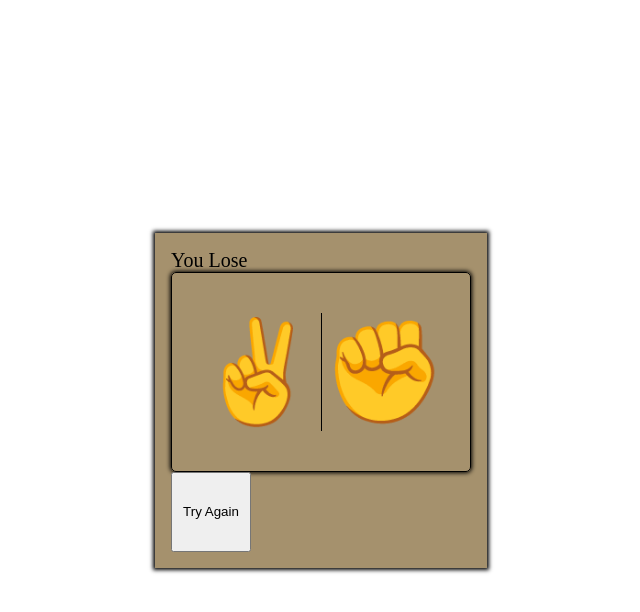
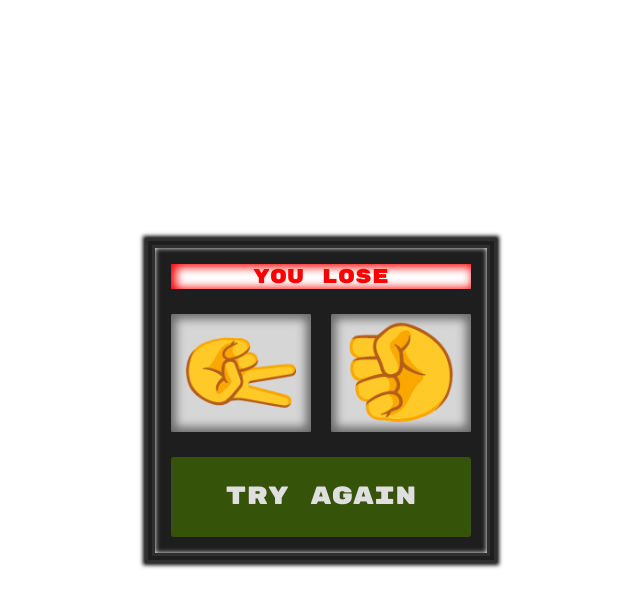
Before and after one commit to dokie-O/Javascript-Practice, a plain HTML site: page projects/rock-paper-scissors/index.html in a window 1280 px wide. Both pictures are taken after a click on the button "✌️". Shown: the whole page, without its empty margins (319-959 px from the left). Drawn offline with Linux system fonts and the light colour scheme.

Commit message:
Add files via upload

```diff
--- a/projects/rock-paper-scissors/index.html
+++ b/projects/rock-paper-scissors/index.html
@@ -8,23 +8,27 @@
     </head>
 
     <body>
-        <div class="container">
-            <p id="result" style="font-size: 20px">Beat em up</p>
+        <main class="container">
+            <p id="result" style="font-size: 20px; color: black">Good Luck!</p>
 
-            <div class="result-container">
-                <div><p id="user"></p></div>
-                <div style="border-left: 1px solid black"><p id="bot"></p></div>
-            </div>
+            <section class="result-container">
+                <div class="input-container">
+                    <p id="user">?</p>
+                </div>
+                <div class="input-container">
+                    <p id="bot">?</p>
+                </div>
+            </section>
 
-            <div class="user-buttons">
+            <section class="user-buttons">
                 <button id="rock" class="buttons">✊</button>
                 <button id="paper" class="buttons">✋</button>
                 <button id="scissors" class="buttons">✌️</button>
                 <button id="try-again-btn" style="display: none">
                     Try Again
                 </button>
-            </div>
-        </div>
+            </section>
+        </main>
 
         <script src="./script.js" defer></script>
     </body>
--- a/projects/rock-paper-scissors/script.js
+++ b/projects/rock-paper-scissors/script.js
@@ -8,7 +8,6 @@ const choices = {
 const botDisplay = document.getElementById("bot");
 const userDisplay = document.getElementById("user");
 const resultDisplay = document.getElementById("result");
-const botThinking = document.getElementById("bot-thinking");
 
 // Buttons
 const rock = document.getElementById("rock");
@@ -19,16 +18,15 @@ const tryAgain = document.getElementById("try-again-btn");
 // Input declaration
 let userInput = "";
 let botInput = "";
-let botMindThinking = false;
 
 // Display User Input
 function displayUserInput() {
-    userDisplay.innerText = choices[userInput] || "??";
+    userDisplay.innerText = choices[userInput];
 }
 
 // Display Bot Input
 function displayBotInput() {
-    botDisplay.innerText = choices[botInput] || "??";
+    botDisplay.innerText = choices[botInput];
 }
 
 // Returns "rock, paper, scissors" when called
@@ -58,9 +56,13 @@ function hideBtn() {
 tryAgain.addEventListener("click", () => {
     userInput = "";
     botInput = "";
-    botDisplay.innerText = "";
-    userDisplay.innerText = "";
-    resultDisplay.innerText = "";
+    botDisplay.innerText = "?";
+    userDisplay.innerText = "?";
+
+    resultDisplay.innerText = "Good Luck!";
+    resultDisplay.style.color = "black";
+    userDisplay.style.transform = "none";
+    botDisplay.style.transform = "none";
 
     rock.style.display = "inline-block";
     paper.style.display = "inline-block";
@@ -75,11 +77,18 @@ rock.addEventListener("click", () => {
     botRandomInput();
     displayBotInput();
 
+    userDisplay.style.transform = "rotate(90deg)";
+    botDisplay.style.transform = "rotate(-90deg)";
     if (botInput == "scissors") {
         resultDisplay.innerText = "You Win";
+        resultDisplay.style.color = "green";
     } else if (botInput == "rock") {
         resultDisplay.innerText = "Draw";
-    } else resultDisplay.innerText = "You Lose";
+        resultDisplay.style.color = "gray";
+    } else {
+        resultDisplay.innerText = "You Lose";
+        resultDisplay.style.color = "red";
+    }
 
     hideBtn();
 });
@@ -91,11 +100,18 @@ paper.addEventListener("click", () => {
     botRandomInput();
     displayBotInput();
 
+    userDisplay.style.transform = "rotate(90deg)";
+    botDisplay.style.transform = "rotate(-90deg)";
     if (botInput == "rock") {
         resultDisplay.innerText = "You Win";
+        resultDisplay.style.color = "green";
     } else if (botInput == "paper") {
         resultDisplay.innerText = "Draw";
-    } else resultDisplay.innerText = "You Lose";
+        resultDisplay.style.color = "gray";
+    } else {
+        resultDisplay.innerText = "You Lose";
+        resultDisplay.style.color = "red";
+    }
 
     hideBtn();
 });
@@ -107,11 +123,17 @@ scissors.addEventListener("click", () => {
     botRandomInput();
     displayBotInput();
 
+    userDisplay.style.transform = "rotate(90deg)";
+    botDisplay.style.transform = "rotate(-90deg)";
     if (botInput == "paper") {
         resultDisplay.innerText = "You Win";
+        resultDisplay.style.color = "green";
     } else if (botInput == "scissors") {
         resultDisplay.innerText = "Draw";
-    } else resultDisplay.innerText = "You Lose";
-
+        resultDisplay.style.color = "gray";
+    } else {
+        resultDisplay.innerText = "You Lose";
+        resultDisplay.style.color = "red";
+    }
     hideBtn();
 });
--- a/projects/rock-paper-scissors/styles.css
+++ b/projects/rock-paper-scissors/styles.css
@@ -1,3 +1,5 @@
+@import url("https://fonts.googleapis.com/css2?family=Inter:ital,opsz,wght@0,14..32,100..900;1,14..32,100..900&family=Rubik+Mono+One&display=swap");
+
 * {
     margin: 0;
     padding: 0;
@@ -15,8 +17,10 @@ body {
     display: flex;
     flex-direction: column;
     padding: 1rem;
-    background-color: #a5916d;
-    box-shadow: 0 0 4px 2px;
+    height: 325px;
+    background-color: #1e1e1e;
+    box-shadow: 0 0 4px 2px, 0 0 5px 0.1px white inset;
+    border: 10px double rgba(65, 65, 65, 0.5);
 }
 
 .result-container {
@@ -27,21 +31,80 @@ body {
     height: 200px;
     width: 300px;
 
+    gap: 20px;
+    border-radius: 5px;
+}
+
+.input-container {
+    flex: 1;
+    text-align: center;
+    border-radius: 2px;
+    background-color: rgb(214, 214, 214);
+    box-shadow: 0 0 10px 5px rgba(0, 0, 0, 0.5) inset;
+}
+
+#user,
+#bot {
     font-size: 100px;
-    border-radius: 5px;
-    border: 1px solid black;
-    box-shadow: 0 0 4px 1px;
+}
+
+/* #user {
+    transform: rotate(90deg);
+}
+
+#bot {
+    transform: rotate(-90deg);
+} */
+
+.user-buttons {
+    display: flex;
+    width: 100%;
 }
 
 .buttons {
+    flex: 1;
     height: 5rem;
     width: 5rem;
 
+    margin: 10px;
     font-size: 50px;
     cursor: pointer;
+    transition: all ease-in-out 0.3s;
+    border: 1px solid rgba(0, 0, 0, 0.1);
+    border-radius: 5px;
+    box-shadow: 0 2px 1px 2px white, 0 0 10px 0.5px rgb(102, 102, 102) inset;
+}
+
+.buttons:hover {
+    scale: 0.9;
+    box-shadow: 0 0 0 0, 0 0 10px 0.5px rgb(102, 102, 102) inset;
 }
 
 #try-again-btn {
     height: 5rem;
-    width: 5rem;
+    width: 100%;
+    cursor: pointer;
+    font-size: 25px;
+    background-color: rgb(54, 83, 10);
+    color: rgb(223, 223, 223);
+    border-radius: 3px;
+    border: none;
+    font-family: "Rubik Mono One", monospace;
+    transition: all ease-in-out 0.3s;
 }
+
+#try-again-btn:hover {
+    box-shadow: 0 1px 4px 1px rgba(26, 59, 11, 0.568),
+        0 0 10px 2px rgba(11, 97, 20, 0.568) inset;
+    font-size: 26px;
+}
+
+#result {
+    text-align: center;
+    width: 100%;
+    font-family: "Rubik Mono One", monospace;
+    font-size: 30px;
+    color: white;
+    background-color: white;
+    box-shadow: 3px 1px 10px 2px inset;
+}
```
Also changed, not shown: 1 other file.
